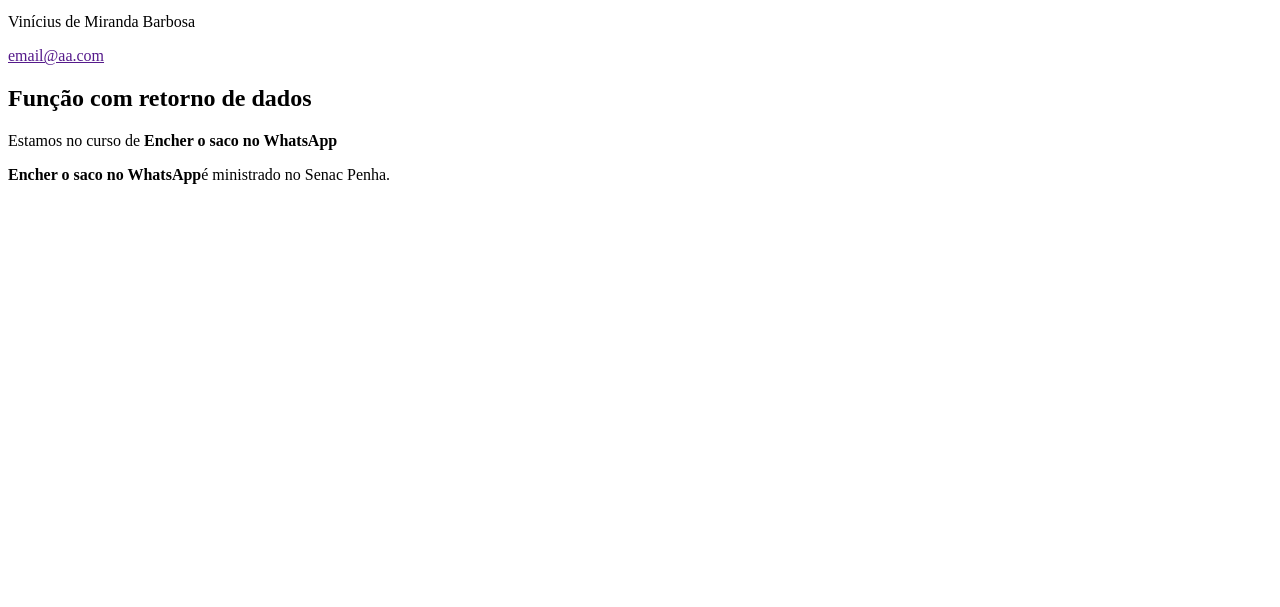
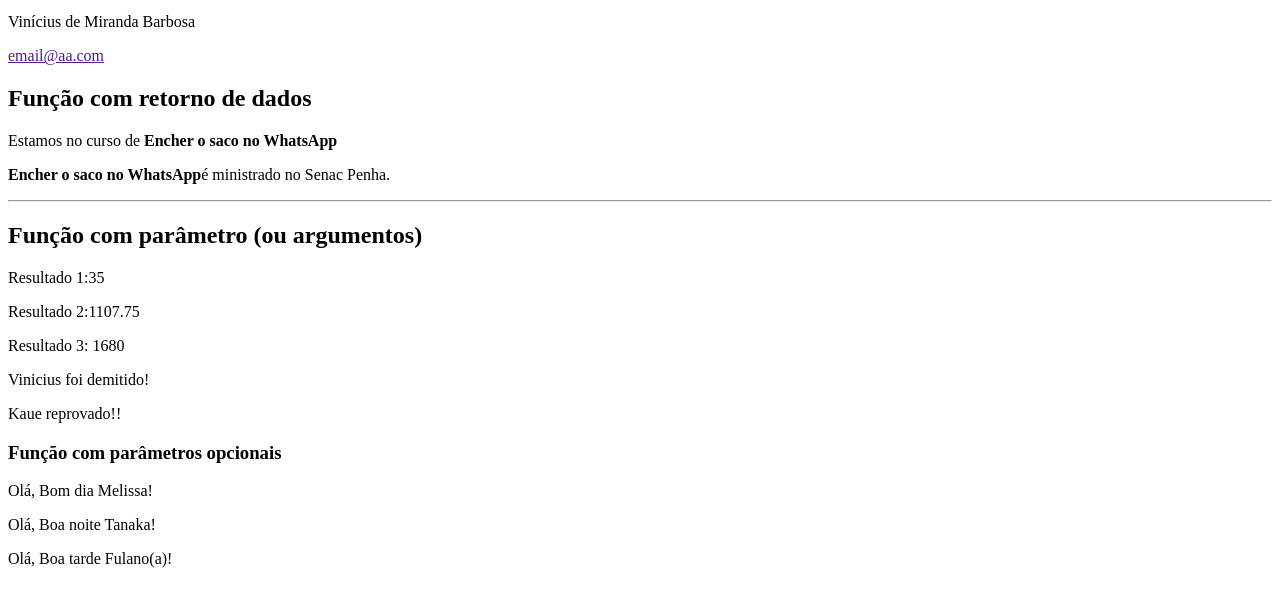
Before and after one commit to viniciusmbarbosa/aulas-php-tec, a PHP site: page /06-funcoes.php in a window 1280 px wide. Shown: the part 176-783 px from the top of the page. Run offline with PHP 8.4, Linux system fonts and the light colour scheme.

Commit message:
Funções com parâmetro!

```diff
--- a/06-funcoes.php
+++ b/06-funcoes.php
@@ -41,5 +41,46 @@ function dadosCurso(){
 <p>Estamos no curso de <?=dadosCurso()?></p>
 <p><?=dadosCurso()?>é ministrado no Senac Penha.</p>
 
+<hr>
+
+<h2>Função com parâmetro (ou argumentos)</h2>
+<?php
+function soma($valor1,$valor2, $valor3 ){
+   return $total = $valor1 + $valor2 + $valor3;
+}
+?>
+
+<!-- Chamando e exibindo diretamente o retorno -->
+<p>Resultado 1:<?=soma(10,20,5)?></p>
+<p>Resultado 2:<?=soma(23,84,1000.75)?></p>
+<?php
+// Chamando e guardando o retorno
+$resultado3 = soma(500, 480, 700);
+
+?>
+<p>Resultado 3: <?=$resultado3?></p>
+<?php
+if($resultado3 > 100){?>
+<p>Vinicius foi demitido!</p>
+<?php
+}
+?>
+
+
+<!-- Usando uma função como parte de uma condição -->
+<?php if(soma(2, 3, 10) >= 10 ){?>
+    <p>Kaue reprovado!!</p>
+<?php } ?>
+
+<h3>Função com parâmetros opcionais </h3>
+<?php
+// Parâmetro opcional com um valor padrão
+function saudacao($mensagem, $pessoa = "Fulano(a)"){
+    return "Olá, $mensagem $pessoa!";
+}
+?>
+<p><?= saudacao("Bom dia","Melissa")?></p>
+<p><?= saudacao("Boa noite","Tanaka")?></p>
+<p><?= saudacao("Boa tarde")?></p>
 </body>
 </html>
```
